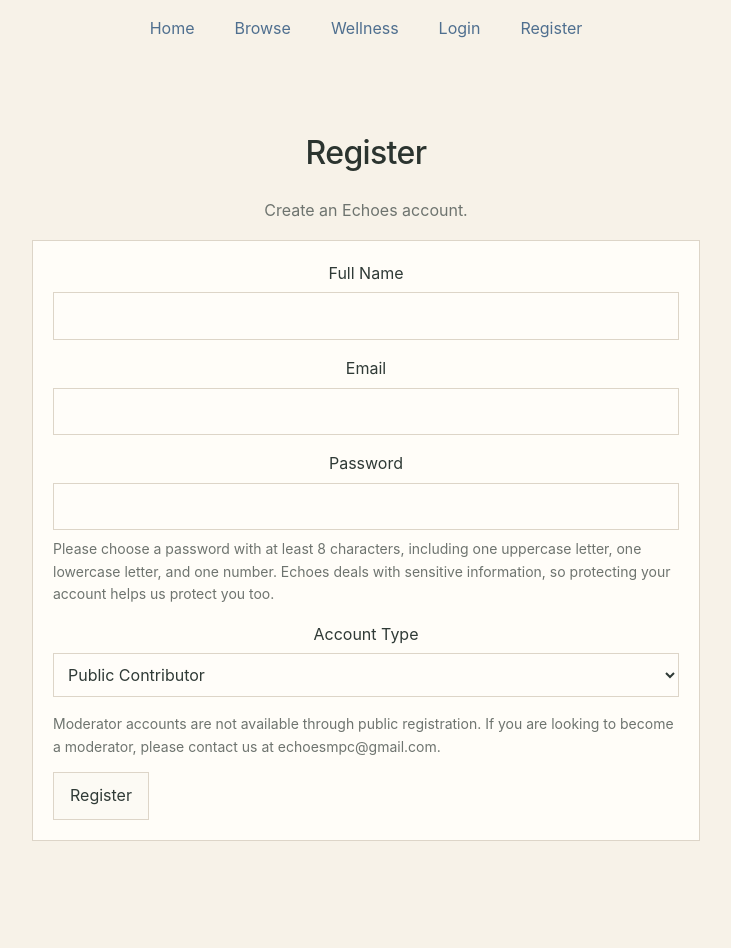
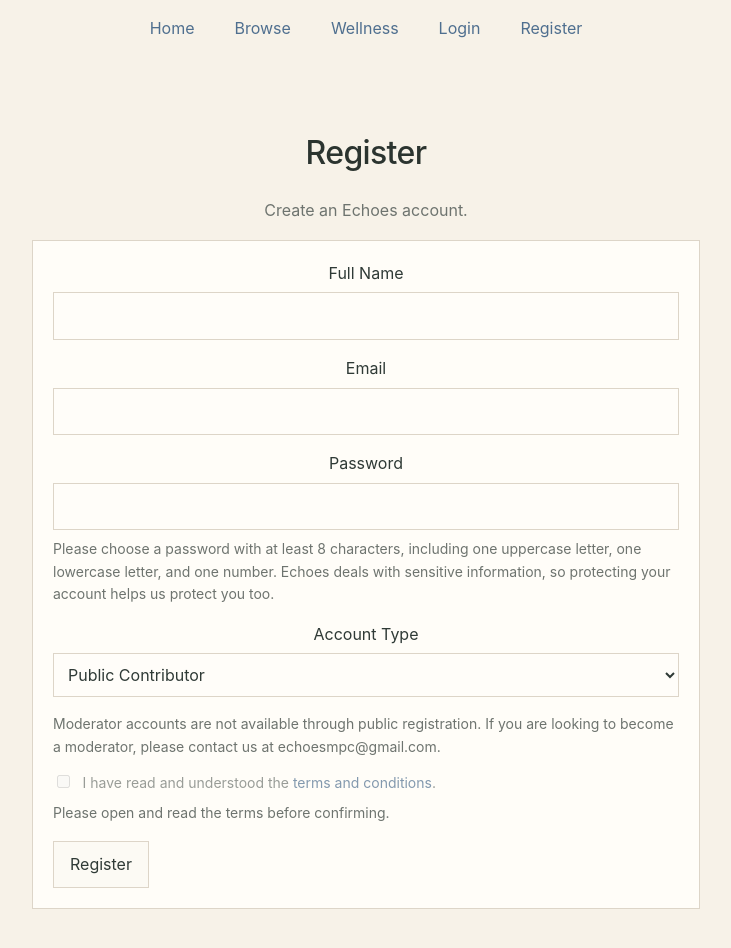
Before and after one commit to mobinasharafi/Echoes_FinalProject, a React (Vite) app in the folder client/: page /register in a window 1280 px wide. Shown: the top 948 px of the page, without its empty margins (274-1005 px from the left). Before the commit the page ends 921 px from the top, so only its background shows below. Built offline with nearby package versions, Linux system fonts and the light colour scheme; no server answers.

Commit message:
terms and conditions added to registration given the sensitivity of the platform

```diff
--- a/client/src/pages/Register.jsx
+++ b/client/src/pages/Register.jsx
@@ -7,6 +7,7 @@ function isStrongPassword(password) {
   return strongPasswordPattern.test(password);
 }
 
+// Register page for creating a new Echoes account and confirming the platform terms before sign-up.
 export default function Register() {
   const navigate = useNavigate();
 
@@ -22,10 +23,17 @@ export default function Register() {
   const [success, setSuccess] = useState("");
   const [attemptedSubmit, setAttemptedSubmit] = useState(false);
 
+  // Terms modal + acknowledgement state
+  const [showTermsModal, setShowTermsModal] = useState(false);
+  const [hasOpenedTerms, setHasOpenedTerms] = useState(false);
+  const [acceptedTerms, setAcceptedTerms] = useState(false);
+
   const passwordIsWeak =
     attemptedSubmit &&
     formData.password.length > 0 &&
     !isStrongPassword(formData.password);
+
+  const termsNotAccepted = attemptedSubmit && !acceptedTerms;
 
   const handleChange = (event) => {
     const { name, value } = event.target;
@@ -36,12 +44,43 @@ export default function Register() {
     }));
   };
 
+  const openTermsModal = () => {
+    setShowTermsModal(true);
+    setHasOpenedTerms(true);
+  };
+
+  const closeTermsModal = () => {
+    setShowTermsModal(false);
+  };
+
+  const handleAcceptTerms = () => {
+    setAcceptedTerms(true);
+    setShowTermsModal(false);
+  };
+
+  const handleTermsCheckboxChange = () => {
+    if (!hasOpenedTerms) {
+      return;
+    }
+
+    setAcceptedTerms((prev) => !prev);
+  };
+
   const handleSubmit = async (event) => {
     event.preventDefault();
     setAttemptedSubmit(true);
-    setLoading(true);
     setError("");
     setSuccess("");
+
+    if (!isStrongPassword(formData.password)) {
+      return;
+    }
+
+    if (!acceptedTerms) {
+      return;
+    }
+
+    setLoading(true);
 
     try {
       const data = await apiPost("/api/auth/register", formData);
@@ -148,6 +187,57 @@ export default function Register() {
           are looking to become a moderator, please contact us at echoesmpc@gmail.com.
         </p>
 
+        <div className="form-row">
+          <label
+            style={{
+              display: "flex",
+              alignItems: "flex-start",
+              gap: "0.6rem",
+              cursor: hasOpenedTerms ? "pointer" : "not-allowed",
+              opacity: hasOpenedTerms ? 1 : 0.7,
+            }}
+          >
+            <input
+              type="checkbox"
+              checked={acceptedTerms}
+              onChange={handleTermsCheckboxChange}
+              disabled={!hasOpenedTerms}
+              style={{ marginTop: "0.2rem" }}
+            />
+            <span className="helper-text" style={{ margin: 0 }}>
+              I have read and understood the{" "}
+              <button
+                type="button"
+                onClick={openTermsModal}
+                style={{
+                  background: "none",
+                  border: "none",
+                  padding: 0,
+                  margin: 0,
+                  color: "var(--link-blue)",
+                  cursor: "pointer",
+                  textDecoration: "none",
+                }}
+              >
+                terms and conditions
+              </button>
+              .
+            </span>
+          </label>
+
+          {!hasOpenedTerms && (
+            <p className="helper-text" style={{ marginTop: "0.5rem" }}>
+              Please open and read the terms before confirming.
+            </p>
+          )}
+
+          {termsNotAccepted && (
+            <p className="status-error" style={{ marginTop: "0.5rem" }}>
+              You must read and accept the terms before registering.
+            </p>
+          )}
+        </div>
+
         {error && <p className="status-error">{error}</p>}
         {success && <p className="status-success">{success}</p>}
 
@@ -155,6 +245,102 @@ export default function Register() {
           {loading ? "Creating account..." : "Register"}
         </button>
       </form>
+
+      {showTermsModal && (
+        <div
+          onClick={closeTermsModal}
+          style={{
+            position: "fixed",
+            inset: 0,
+            backgroundColor: "rgba(47, 58, 54, 0.45)",
+            display: "flex",
+            alignItems: "center",
+            justifyContent: "center",
+            padding: "16px",
+            zIndex: 1000,
+          }}
+        >
+          <div
+            className="page-card"
+            onClick={(event) => event.stopPropagation()}
+            style={{
+              width: "100%",
+              maxWidth: "700px",
+              maxHeight: "85vh",
+              overflowY: "auto",
+              marginBottom: 0,
+            }}
+          >
+            <h2 style={{ marginTop: 0 }}>Echoes Terms and Conditions</h2>
+
+            <p>
+              Echoes is{" "}
+              <strong>
+                not a replacement for police, emergency services, or formal
+                investigation.
+              </strong>{" "}
+              Important information should be passed to the authorities. This
+              platform may support visibility and communication, but it must
+              never be treated as the primary or sufficient response to a
+              disappearance.
+            </p>
+
+            <p>
+              You must not post a person as missing if they are not missing.{" "}
+              <strong>
+                You must not use this platform to harass, manipulate, shame,
+                threaten, stalk, fabricate, speculate irresponsibly, or spread
+                misinformation.
+              </strong>{" "}
+              Any such use is a serious abuse of the platform and may result in
+              removal, reporting, or permanent restriction.
+            </p>
+
+            <p>
+              Only people who are close to the missing person, or otherwise
+              authorised to speak on their behalf, should submit cases. The
+              subject matter of this platform is sensitive by nature. That means{" "}
+              <strong>
+                users are expected to act with seriousness, honesty, and
+                restraint.
+              </strong>
+            </p>
+
+            <p>
+              By proceeding, you acknowledge the need to{" "}
+              <strong>prioritise and trust the authorities</strong> to deal with
+              each case's information and that public concern does not justify
+              reckless behaviour.
+            </p>
+
+            <div
+              style={{
+                display: "flex",
+                gap: "10px",
+                justifyContent: "flex-end",
+                flexWrap: "wrap",
+                marginTop: "16px",
+              }}
+            >
+              <button
+                type="button"
+                onClick={closeTermsModal}
+                className="secondary-button"
+              >
+                Close
+              </button>
+
+              <button
+                type="button"
+                onClick={handleAcceptTerms}
+                className="primary-button"
+              >
+                I have read and understood
+              </button>
+            </div>
+          </div>
+        </div>
+      )}
     </div>
   );
 }
```
